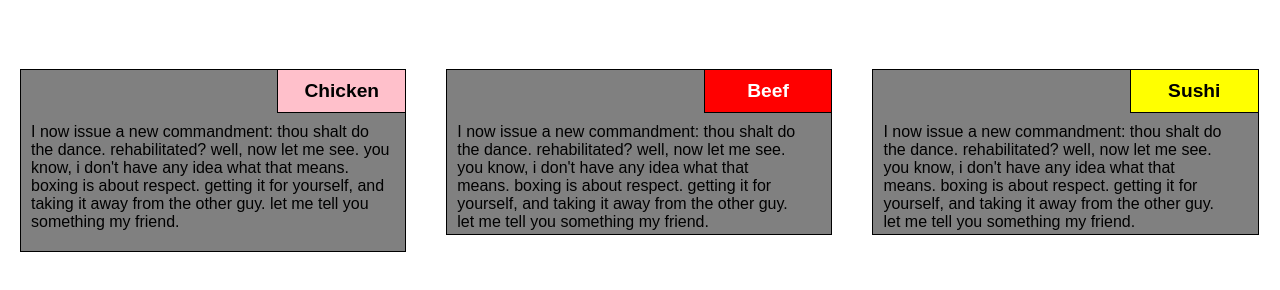
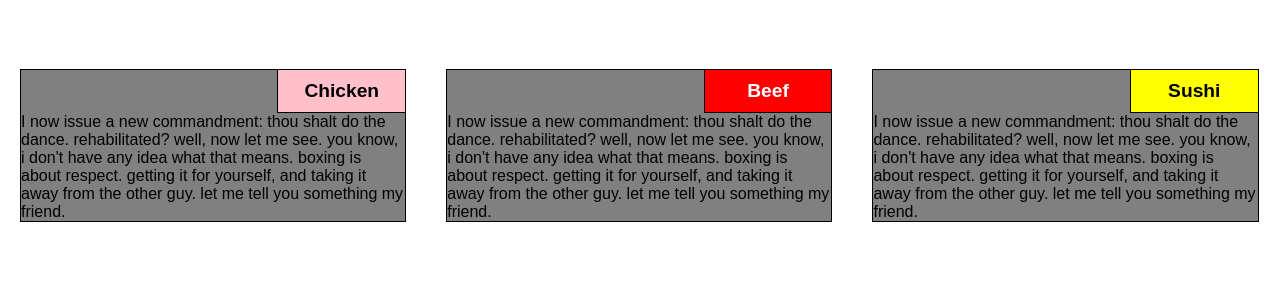
Before and after one commit to wwdesigns/Coursera, a plain HTML site: page assignments/index.html in a window 1280 px wide. Shown: the part 128-418 px from the top of the page. Drawn offline with Linux system fonts and the light colour scheme.

Commit message:
more changes

```diff
--- a/assignments/stylesheet.css
+++ b/assignments/stylesheet.css
@@ -77,17 +77,3 @@ h1 {
 .text {
   clear: both;
 }
-
-.left {
-   padding:10px 10px 20px 10px;
-}
-
-.middle {
-  padding:10px 10px 3px 10px;
-  width: 95%;
-}
-
-.right {
-  padding:10px 10px 3px 10px;
-  width: 95%;
-}
```
